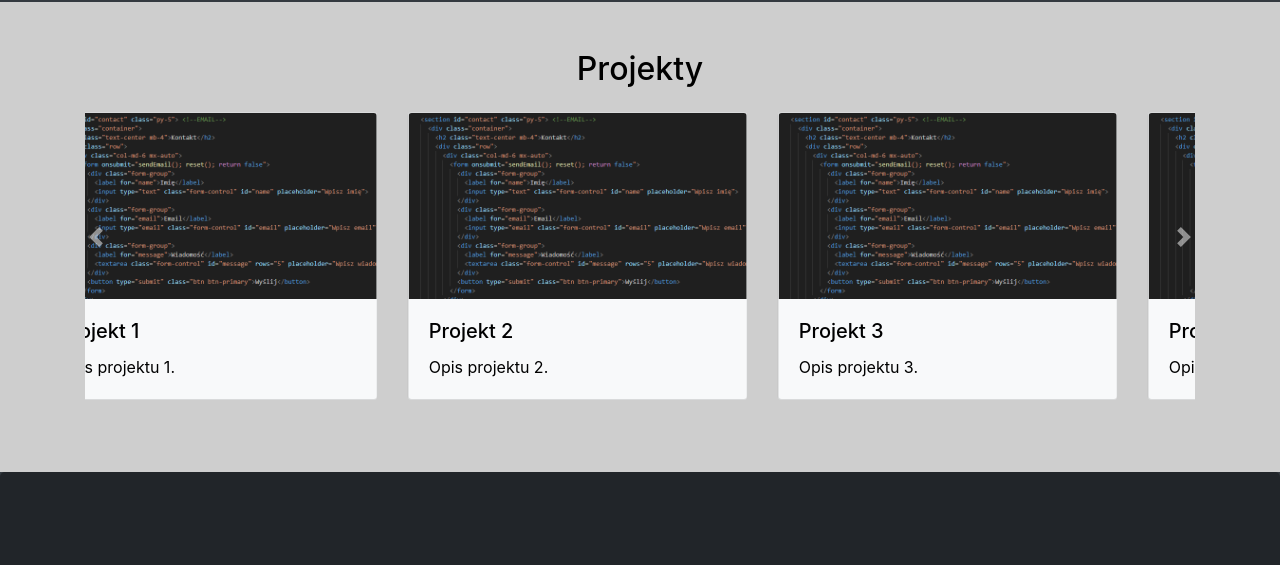
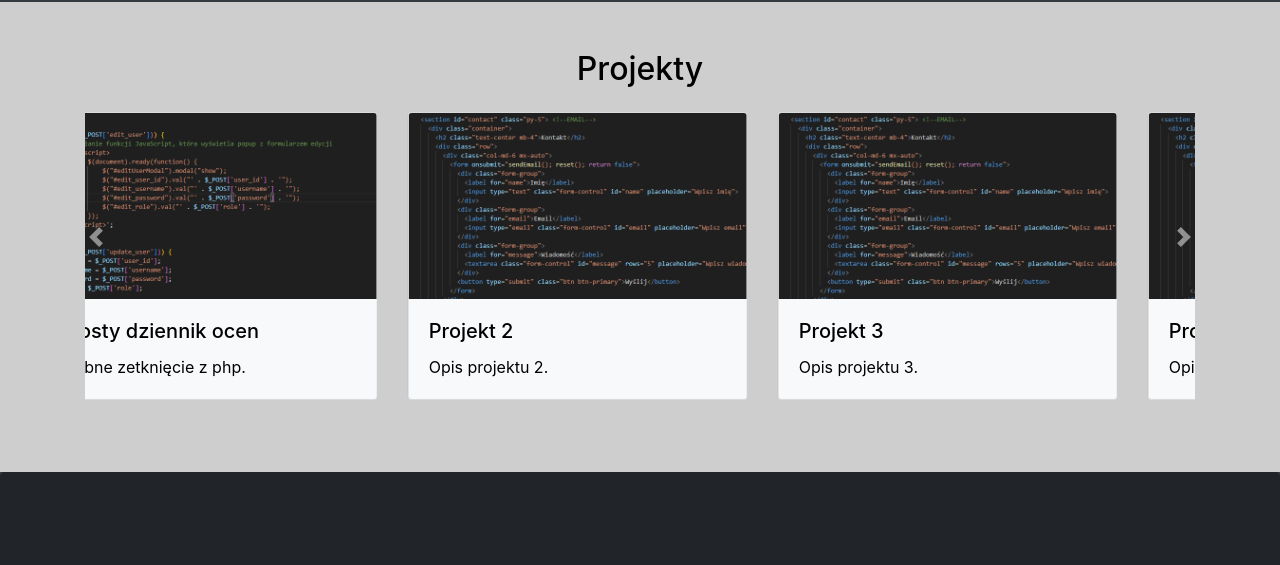
Before and after one commit to Huntaq/Huntaq.github.io, a plain HTML site: page index.html in a window 1280 px wide. Shown: the part 766-1331 px from the top of the page. Drawn offline with nearby package versions, Linux system fonts and the light colour scheme.

Commit message:
dodanie projektu

```diff
--- a/index.html
+++ b/index.html
@@ -147,11 +147,11 @@
             <div class="row">
               <div class="col-sm-4">
                 <div class="card mb-4">
-                  <img src="./img/codeplaceholder.png" class="card-img-top img-fluid d-block" alt="Projekt 1">
+                  <img src="./img/dziennikproj.png" class="card-img-top img-fluid d-block" alt="Projekt 1">
                   <div class="card-body">
-                    <a href="link-do-strony" class="card-link" style="color: black;">
-                      <h5 class="card-title">Projekt 1</h5>
-                      <p class="card-text">Opis projektu 1.</p>
+                    <a href="https://github.com/Huntaq/dziennikProj.php" class="card-link" style="color: black;">
+                      <h5 class="card-title">Prosty dziennik ocen</h5>
+                      <p class="card-text">Próbne zetknięcie z php.</p>
                     </a>
                   </div>
                 </div>
```
Also changed, not shown: img/dziennikproj.png (added).
